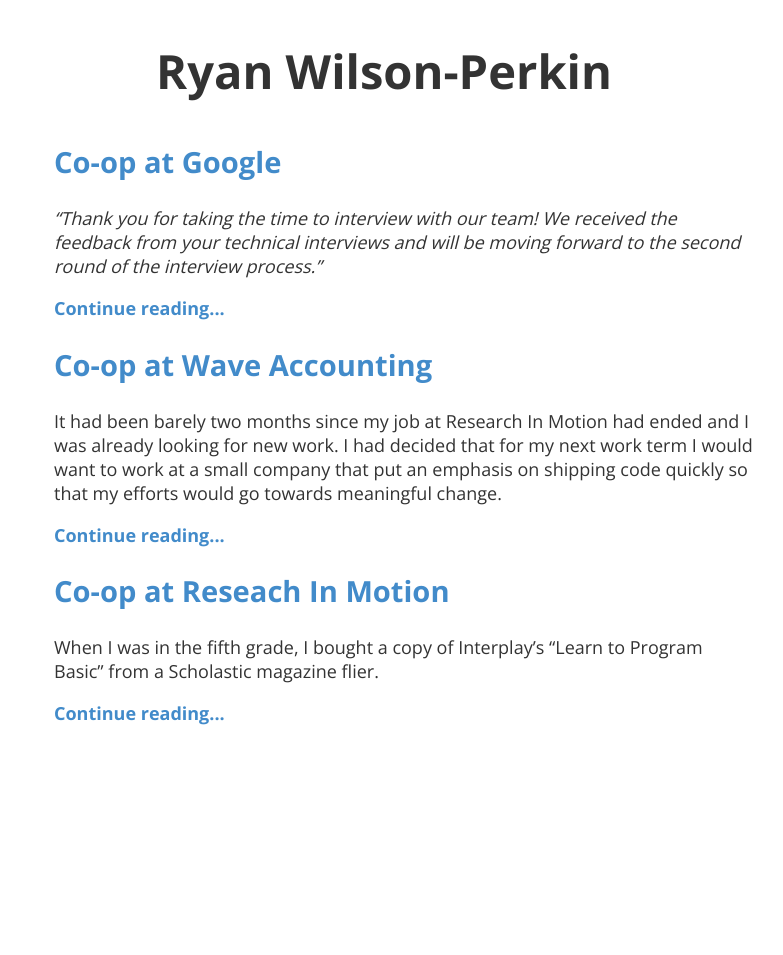
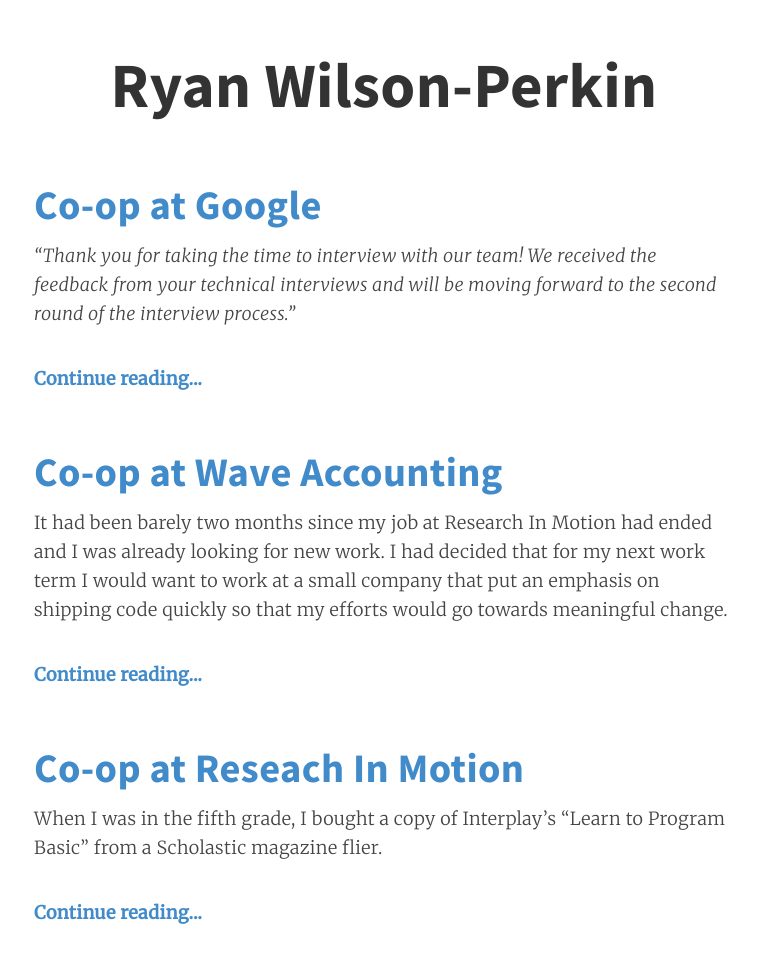
Before and after one commit to ryanwilsonperkin/ryanwilsonperkin.com, a Jekyll site: the page built from index.html, in a window 1280 px wide. Shown: the whole page, without its empty margins (256-1039 px from the left). Built offline with Jekyll 4.4.1, drawn with Linux system fonts in a browser that asks for light colours; Markdown is read by kramdown in place of the engine named in the settings; before the commit the page ends 900 px from its top, so only the background shows below that.

Commit message:
Update style to be more legible.

```diff
--- a/_layouts/default.html
+++ b/_layouts/default.html
@@ -7,7 +7,7 @@
     <meta name="viewport" content="width=device-width, initial-scale=1">
 
     <link rel="stylesheet" href="/css/main.css">
-    <link href='http://fonts.googleapis.com/css?family=Open+Sans:400,300,600,700,800' rel='stylesheet' type='text/css'>
+    <link href='http://fonts.googleapis.com/css?family=Source+Sans+Pro:700,700italic|Merriweather:300,300italic,400,400italic' rel='stylesheet' type='text/css'>
   </head>
   <body>
     {{ content }}
--- a/_layouts/post.html
+++ b/_layouts/post.html
@@ -7,12 +7,12 @@
     <meta name="viewport" content="width=device-width, initial-scale=1">
 
     <link rel="stylesheet" href="/css/main.css">
-    <link href='http://fonts.googleapis.com/css?family=Open+Sans:400,300,600,700,800' rel='stylesheet' type='text/css'>
+    <link href='http://fonts.googleapis.com/css?family=Source+Sans+Pro:700,700italic|Merriweather:300,300italic,700,700italic' rel='stylesheet' type='text/css'>
   </head>
   <body>
     <section id="content">
       <div class="post">
-        <h1>{{ page.title }}</h1>
+        <h1 class="title">{{ page.title }}</h1>
         {{ content }}
       </div>
     </section>
--- a/css/main.css
+++ b/css/main.css
@@ -1,15 +1,33 @@
 body {
-  font-family: 'Open Sans', sans-serif;
+  color: #444;
+  font-family: 'Merriweather', serif;
+  font-weight: 300;
   font-size: 18px;
-  color: #333;
+  letter-spacing: 0.02em;
+  line-height: 1.618em;
 }
 
-h1 {
-  font-size: 2.618em;
+h1,
+h2,
+h3,
+h4,
+h5,
+h6 {
+  font-family: 'Source Sans Pro', sans-serif;
+  color: #333;
+  margin-bottom: 0.25em;
 }
 
-h2 {
-  font-size: 1.618em;
+p {
+  margin-top: 0;
+  margin-bottom: 2em;
+}
+p:last-child {
+  margin-bottom: 0;
+}
+
+blockquote {
+  font-style: italic;
 }
 
 a {
@@ -20,16 +38,115 @@
 a:visited {
   color: #428bca;
 }
+a:hover {
+  color: #428bca;
+}
+
+img {
+  max-width: 100% !important;
+  height: auto;
+  display: block;
+}
+
+.post {
+  margin: 0 auto;
+  padding: 10px;
+  max-width: 700px;
+}
+
+.post img {
+  margin: 0 auto;
+}
 
 #title {
   text-align: center;
 }
 
-#posts li {
+#posts ul {
   list-style-type: none;
+  padding: 0;
 }
 
-.post {
-  margin: 0 auto;
-  max-width: 700px;
+/* Large breakpoint - Desktop */
+@media only screen and (min-width: 769px) {
+  .title {
+    font-size: 3.5em;
+    line-height: 1.05em;
+  }
+  h1 {
+    font-size: 3em;
+    line-height: 1.05em;
+  }
+  h2 {
+    font-size: 2.25em;
+    line-height: 1.25em;
+  }
+  h3 {
+    font-size: 1.75em;
+    line-height: 1.25em;
+  }
+  h4 {
+    font-size: 1.25em;
+    line-height: 1.22em;
+  }
+  blockquote {
+    font-size: 1.5em;
+    line-height: 1.4583em;
+  }
 }
+
+/* Medium breakpoint - Tablet */
+@media only screen and (min-width: 481px) and (max-width: 768px) {
+  .title {
+    font-size: 3em;
+    line-height: 1.125em;
+  }
+  h1 {
+    font-size: 2.5em;
+    line-height: 1.125em;
+  }
+  h2 {
+    font-size: 2em;
+    line-height: 1.25em;
+  }
+  h3 {
+    font-size: 1.5em;
+    line-height: 1.25em;
+  }
+  h4 {
+    font-size: 1.125em;
+    line-height: 1.2222em;
+  }
+  blockquote {
+    font-size: 1.5em;
+    line-height: 1.4583em;
+  }
+}
+
+/* Small breakpoint - Phone */
+@media only screen and (max-width: 480px) {
+  .title {
+    font-size: 2.5em;
+    line-height: 1.25em;
+  }
+  h1 {
+    font-size: 2em;
+    line-height: 1.25em;
+  }
+  h2 {
+    font-size: 1.625em;
+    line-height: 1.1538em;
+  }
+  h3 {
+    font-size: 1.375em;
+    line-height: 1.1363em;
+  }
+  h4 {
+    font-size: 1.125em;
+    line-height: 1.1111em;
+  }
+  blockquote {
+    font-size: 1.25em;
+    line-height: 1.25em;
+  }
+}
--- a/index.html
+++ b/index.html
@@ -2,7 +2,7 @@
 layout: default
 ---
 <section id="title">
-  <h1>Ryan Wilson-Perkin<h1>
+  <h1 class="title">Ryan Wilson-Perkin</h1>
 </section>
 <section id="posts">
   {% if site.posts %}
@@ -11,8 +11,8 @@
     <div class="post">
       <li>
         <h2><a href="{{ post.url }}">{{ post.title }}</a></h2>
-        <p>{{ post.excerpt }}</p>
-        <p><a href="{{ post.url }}">Continue reading...</a></p>
+        {{ post.excerpt }}
+        <a href="{{ post.url }}">Continue reading...</a>
       </li>
     </div>
   {% endfor %}
```
